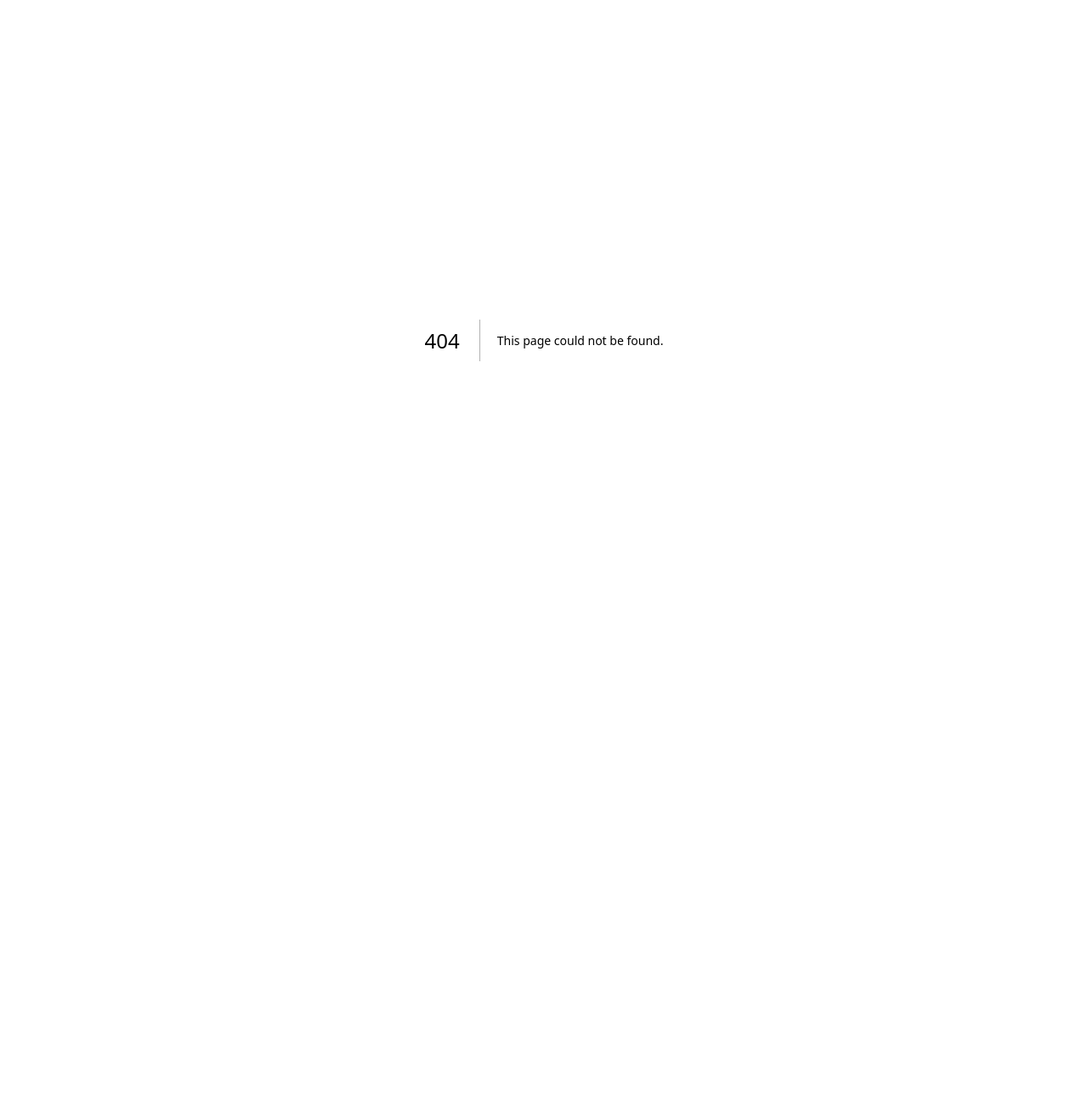
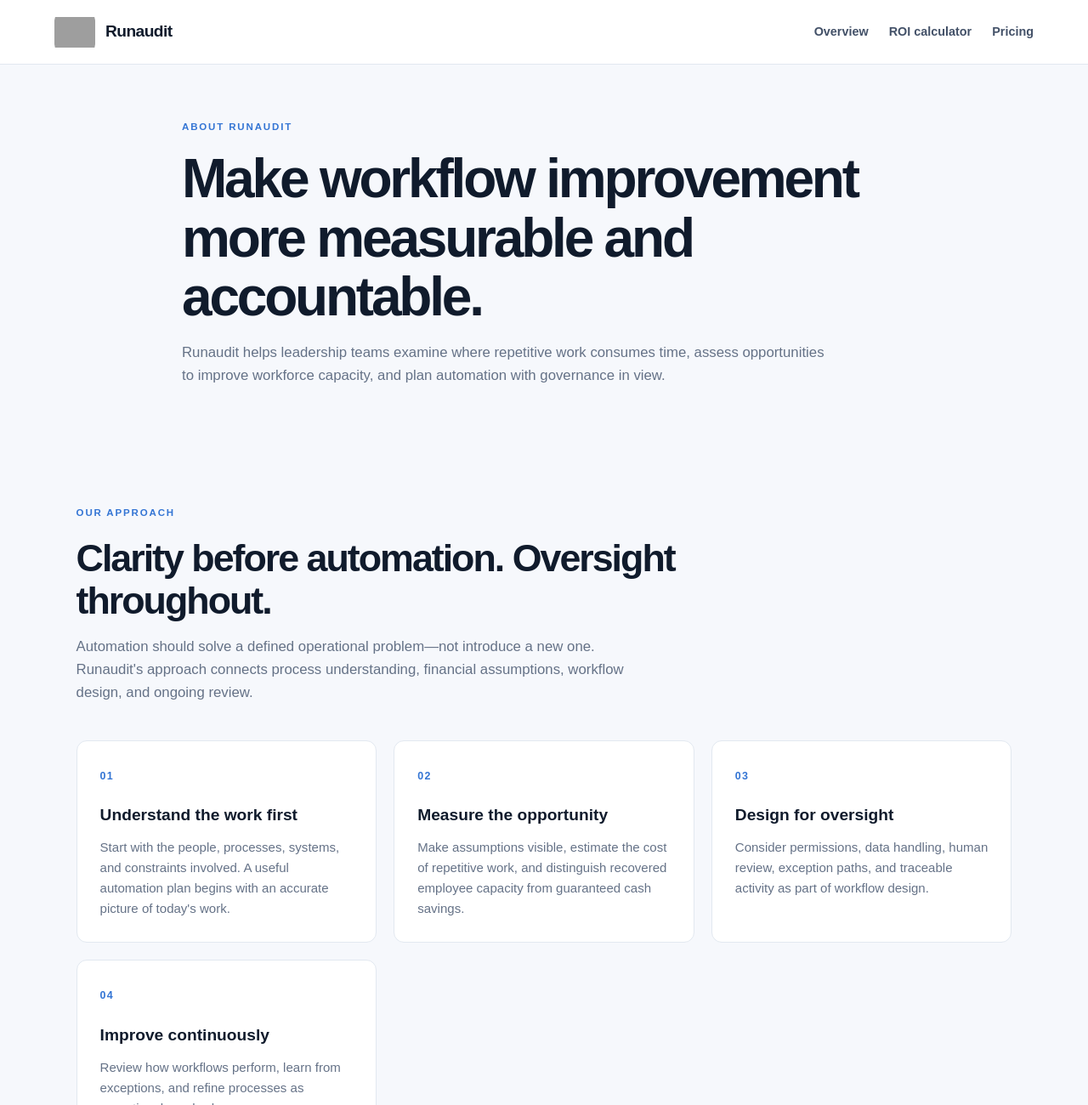
Before and after one commit to nexusai007/iposhells.com, a Next.js app: page /about-us in a window 1280 px wide. Before the commit this address had no page. Shown: the top 1300 px of the page at 85% size. Before the commit the page ends 800 px from the top, so only its background shows below. Built offline with nearby package versions, Linux system fonts and the light colour scheme; grey boxes are pictures that could not be loaded.

Commit message:
Add Runaudit about page with search metadata

```diff
--- /dev/null
+++ b/app/about-us/page.tsx
@@ -0,0 +1,94 @@
+import type { Metadata } from "next";
+
+export const metadata: Metadata = {
+  title: "About Runaudit | Workflow Intelligence & Accountable Automation",
+  description: "Learn about Runaudit's approach to workflow discovery, operational efficiency, governance, and accountable automation.",
+  alternates: { canonical: "/about-us" },
+  openGraph: {
+    type: "website",
+    url: "https://runaudit.io/about-us",
+    siteName: "Runaudit",
+    title: "About Runaudit | Workflow Intelligence & Accountable Automation",
+    description: "Our approach to understanding manual work, prioritizing workflow improvements, and building responsible automation."
+  },
+  twitter: {
+    card: "summary",
+    title: "About Runaudit",
+    description: "Workflow intelligence, operational efficiency, and accountable automation."
+  }
+};
+
+const principles = [
+  {
+    title: "Understand the work first",
+    description: "Start with the people, processes, systems, and constraints involved. A useful automation plan begins with an accurate picture of today's work."
+  },
+  {
+    title: "Measure the opportunity",
+    description: "Make assumptions visible, estimate the cost of repetitive work, and distinguish recovered employee capacity from guaranteed cash savings."
+  },
+  {
+    title: "Design for oversight",
+    description: "Consider permissions, data handling, human review, exception paths, and traceable activity as part of workflow design."
+  },
+  {
+    title: "Improve continuously",
+    description: "Review how workflows perform, learn from exceptions, and refine processes as operational needs change."
+  }
+];
+
+export default function AboutUsPage() {
+  return (
+    <main className="tool-page">
+      <header className="tool-header">
+        <a className="brand" href="/" aria-label="Runaudit home">
+          <img src="/run-logo.jpg" alt="Runaudit logo" width="44" height="44" />
+          <span>Runaudit</span>
+        </a>
+        <nav aria-label="Main navigation">
+          <a href="/overview">Overview</a>
+          <a href="/roi-calculator">ROI calculator</a>
+          <a href="/pricing">Pricing</a>
+        </nav>
+      </header>
+      <section className="tool-intro">
+        <p className="eyebrow">ABOUT RUNAUDIT</p>
+        <h1>Make workflow improvement more measurable and accountable.</h1>
+        <p>Runaudit helps leadership teams examine where repetitive work consumes time, assess opportunities to improve workforce capacity, and plan automation with governance in view.</p>
+      </section>
+      <section className="section">
+        <div className="section-heading">
+          <p className="eyebrow">OUR APPROACH</p>
+          <h2>Clarity before automation. Oversight throughout.</h2>
+          <p>Automation should solve a defined operational problem—not introduce a new one. Runaudit's approach connects process understanding, financial assumptions, workflow design, and ongoing review.</p>
+        </div>
+        <div className="three-grid">
+          {principles.map((principle, index) => (
+            <article className="info-card" key={principle.title}>
+              <span className="card-number">0{index + 1}</span>
+              <h3>{principle.title}</h3>
+              <p>{principle.description}</p>
+            </article>
+          ))}
+        </div>
+      </section>
+      <section className="contact-section">
+        <p className="eyebrow">TAKE THE NEXT STEP</p>
+        <h2>Start with the work you want to improve.</h2>
+        <p>Estimate the potential value of recovered employee capacity, then explore the workflow categories and pricing.</p>
+        <div className="hero-actions" style={{ justifyContent: "center" }}>
+          <a className="button button-light" href="/roi-calculator">Calculate your opportunity</a>
+          <a className="button button-secondary" href="/pricing">Explore pricing</a>
+        </div>
+      </section>
+      <footer className="site-footer">
+        <a className="brand footer-brand" href="/">
+          <img src="/run-logo.jpg" alt="" width="38" height="38" />
+          <span>Runaudit</span>
+        </a>
+        <p>Workflow audits and governed automation.</p>
+        <small>© {new Date().getFullYear()} Runaudit. All rights reserved.</small>
+      </footer>
+    </main>
+  );
+}
```
